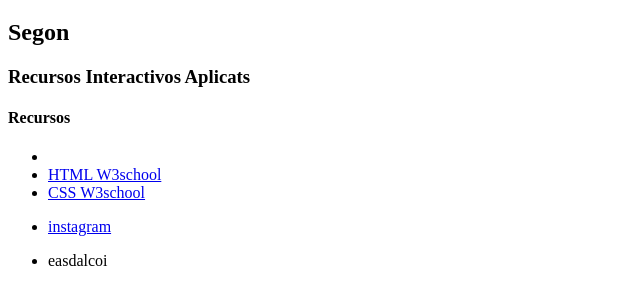
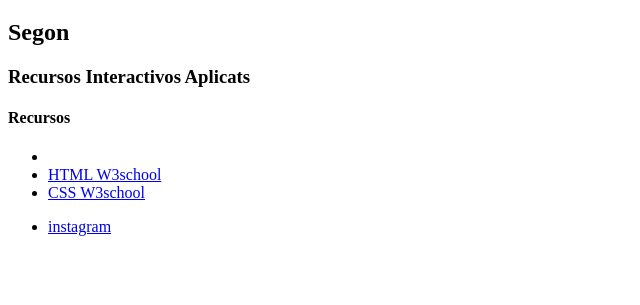
Before and after one commit to sorayagomariz/p1, a plain HTML site: page index1.html in a window 1280 px wide. Shown: the part 61-366 px from the top of the page, without its empty margins (0-640 px from the left). Drawn offline with Linux system fonts and the light colour scheme.

Commit message:
Add files via upload

```diff
--- a/index1.html
+++ b/index1.html
@@ -19,9 +19,6 @@
     <ul>
         <li><a href="https://www.instagram.com/gomarizsoraya/">instagram</a></li>
     </ul>
-    <ul>
-        <li><a href="https://www.easdalcoi.es"></a>easdalcoi</a></li>
-    </ul>
 
 </body>
 </html>
```
